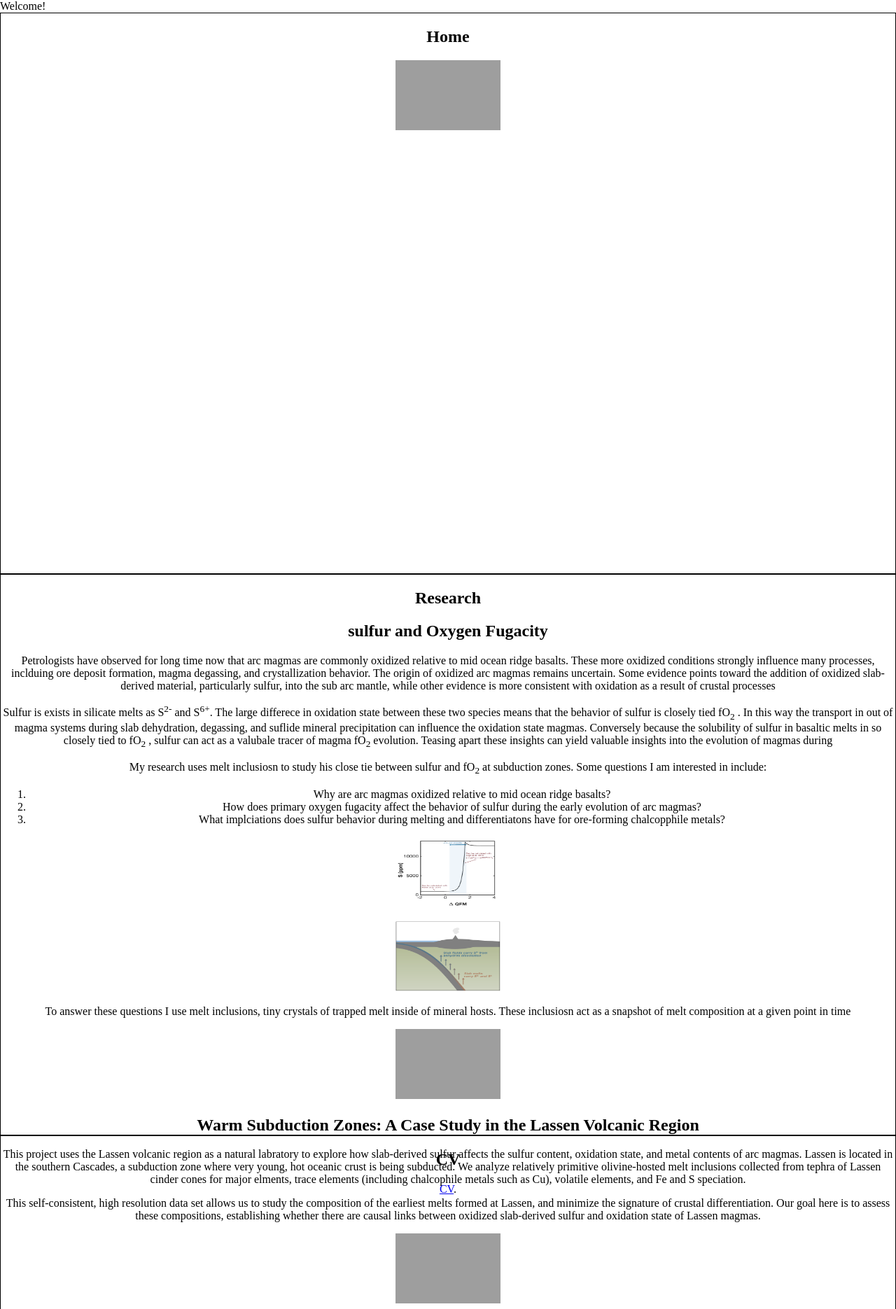
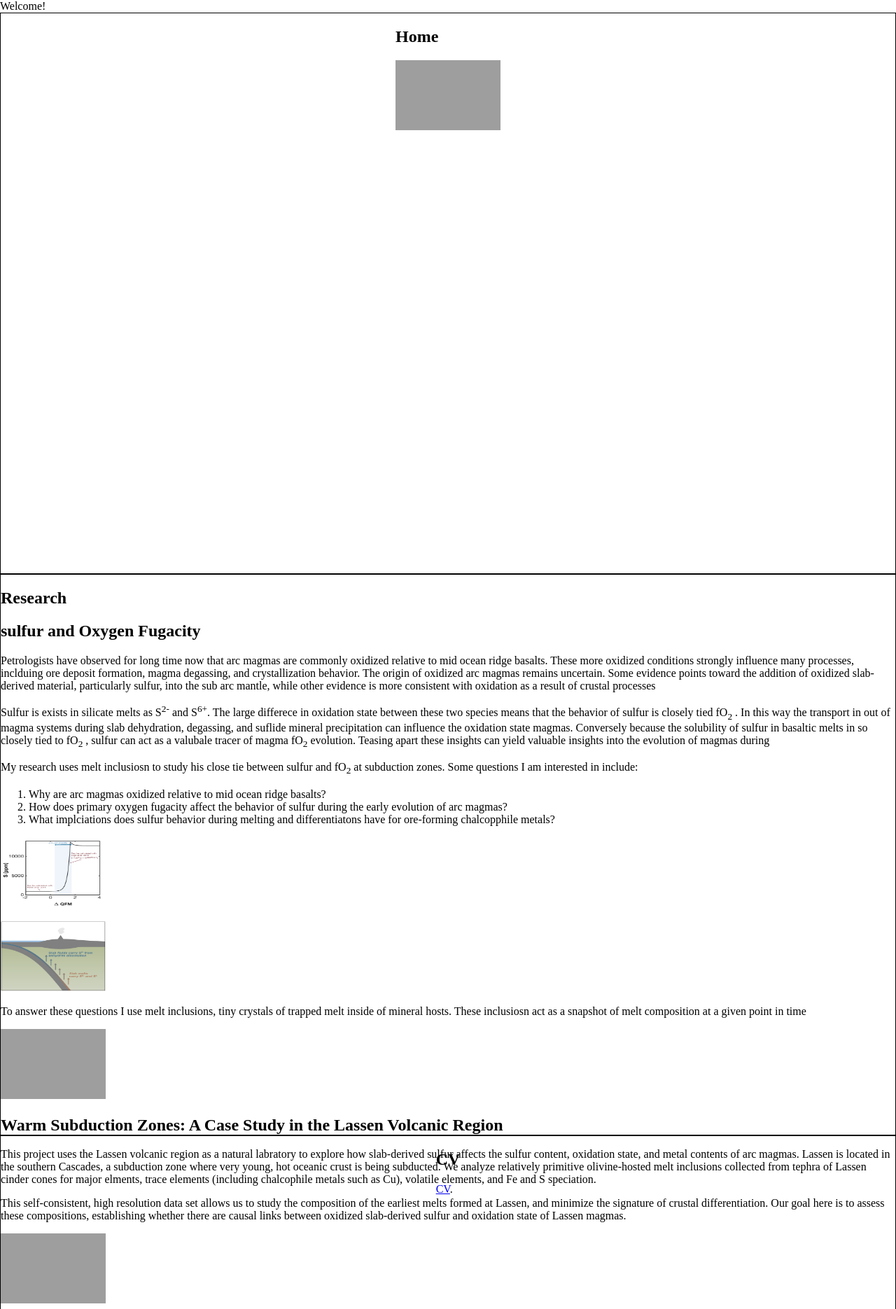
Before and after one commit to MichelleMuth/michellemuth.github.io, a PHP site: page / in a window 1280 px wide. Shown: the part 50-1920 px from the top of the page at 70% size. Run offline with PHP 8.4, Linux system fonts and the light colour scheme; grey boxes are pictures that could not be loaded.

Commit message:
Update style.css

```diff
--- a/style.css
+++ b/style.css
@@ -32,8 +32,8 @@ section {
     border: 1px solid black;
     display: flex;
     justify-content: center;
-    align-items: flex-start;
-    text-align: center;
+    align-items: flex;
+    text-align: flex-start;
 }
 
 footer {
```
